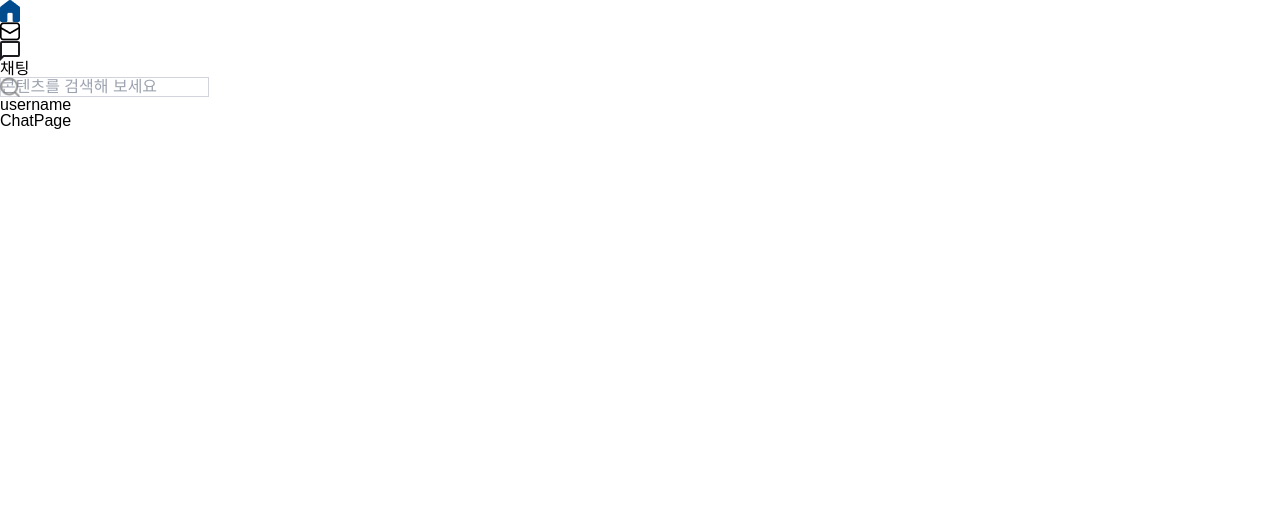
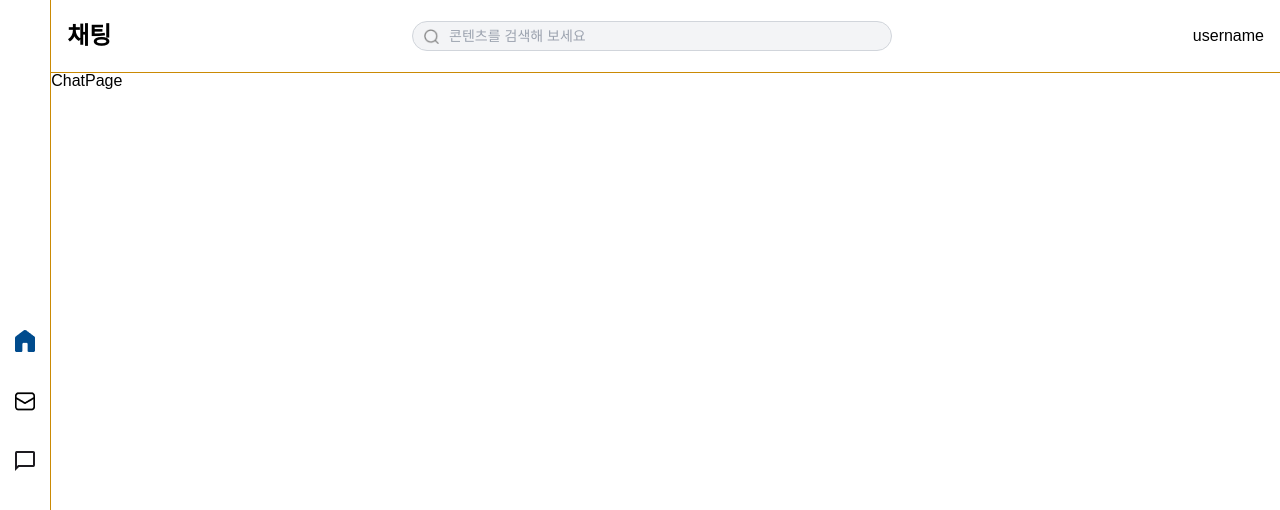
Before and after one commit to aotoyae/sainti, a Next.js app: page /chat in a window 1280 px wide. Shown: the top 510 px of the page. Built offline with nearby package versions, Linux system fonts and the light colour scheme.

Commit message:
style: layout CSS

```diff
--- a/src/app/(nav)/layout.tsx
+++ b/src/app/(nav)/layout.tsx
@@ -6,9 +6,9 @@ export default function NavLayout({
   children: React.ReactNode;
 }>) {
   return (
-    <>
-      <nav>
-        <ul>
+    <main className="flex">
+      <nav className="w-[4vw] h-[100vh] border-r border-solid border-yellow-600">
+        <ul className="h-full flex flex-col justify-center items-center gap-10">
           <li>
             <Image
               src="/home_icon.png"
@@ -35,27 +35,27 @@ export default function NavLayout({
           </li>
         </ul>
       </nav>
-      <main>
-        <section>
-          <h2>채팅</h2>
+      <section>
+        <header className="w-[96vw] px-4 py-5 flex justify-between items-center border-b border-solid border-yellow-600">
+          <h2 className="text-2xl font-bold">채팅</h2>
           <div className="relative">
             <Image
               src="/search_icon.png"
               alt="search icon"
-              width={20}
-              height={20}
-              className="absolute top-0 left-0"
+              width={15}
+              height={15}
+              className="absolute top-2 left-3"
             />
             <input
               type="text"
               placeholder="콘텐츠를 검색해 보세요"
-              className="border border-solid border-gray-300"
+              className="w-[480px] p-1 pl-9 text-sm bg-gray-100 border border-solid border-gray-300 rounded-full"
             />
           </div>
           <h3>username</h3>
-        </section>
+        </header>
         {children}
-      </main>
-    </>
+      </section>
+    </main>
   );
 }
```
